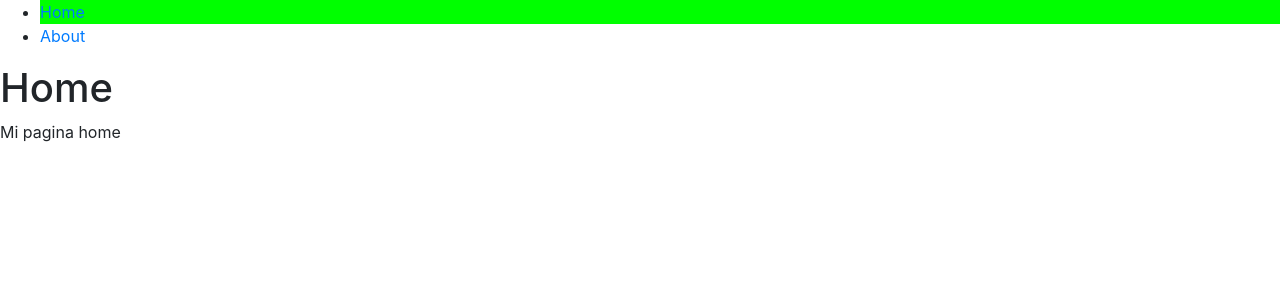
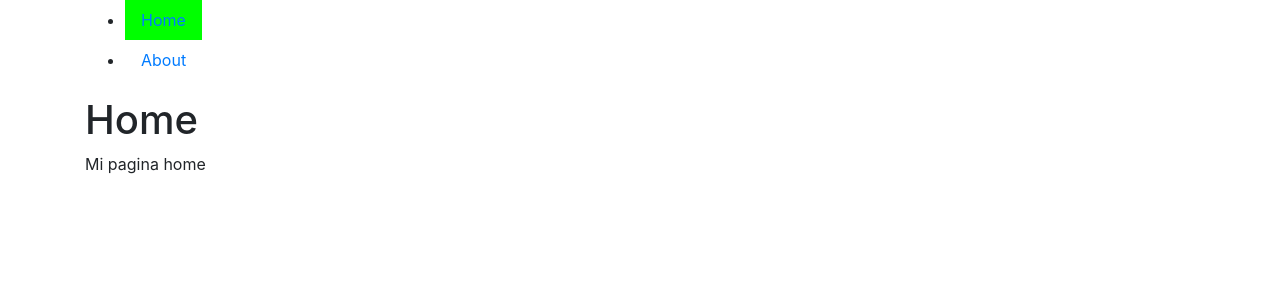
Before and after one commit to eacevedof/prj_vue2_rimor1, a Vue app in the folder link/: page /acerca-de in a window 1280 px wide. Shown: the top 300 px of the page. Built offline with nearby package versions, Linux system fonts and the light colour scheme.

Commit message:
con estilos

```diff
--- a/link/src/App.vue
+++ b/link/src/App.vue
@@ -1,13 +1,20 @@
 <template>
-  <div id="app">
-    <ul>
-      <router-link tag="li" exact-active-class="exact" active-class="active" to="/" exact>
-        <a>Home</a>
-      </router-link>
-      <router-link tag="li" exact-active-class="exact" active-class="active" to="/acerca-de">
-        <a>About</a>
-      </router-link>
-    </ul>
+  <div id="app" class="container">
+    <nav class="nav">
+      <ul class="nvbar-nav">
+
+          <router-link tag="li" exact-active-class="exact" active-class="active" to="/" exact class="nav-item">
+            <a class="nav-link">Home</a>
+          </router-link>
+
+          <router-link tag="li" exact-active-class="exact" active-class="active" to="/acerca-de" exact class="nav-item">
+            <a class="nav-link">About</a>
+          </router-link>
+
+      </ul>
+    </nav>
+
+    <!-- aqui se cargan los componentes configurados en index.js-->
     <router-view/>
   </div>
 </template>
```
